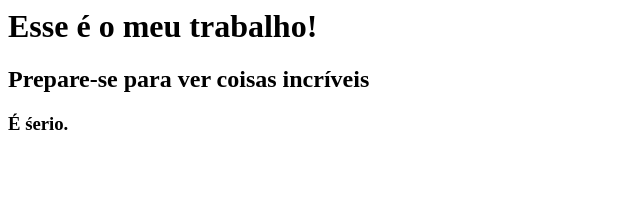
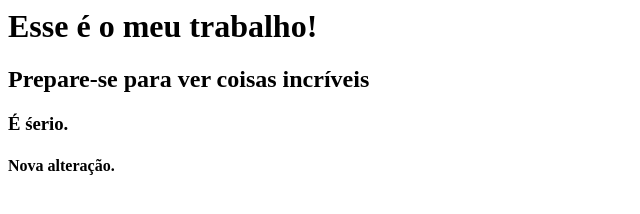
Before and after one commit to victortsrodrigues/projeto, a plain HTML site: page index.html in a window 1280 px wide. Shown: the whole page, without its empty margins (0-640 px from the left). Drawn offline with Linux system fonts and the light colour scheme.

Commit message:
alteração para empurrar para o github

```diff
--- a/index.html
+++ b/index.html
@@ -6,5 +6,6 @@
 		<h1>Esse é o meu trabalho!</h1>
 		<h2>Prepare-se para ver coisas incríveis</h2>
 		<h3>É śerio.</h3>
+		<h4>Nova alteração.</h4>
 	</body>
 </html>
```
